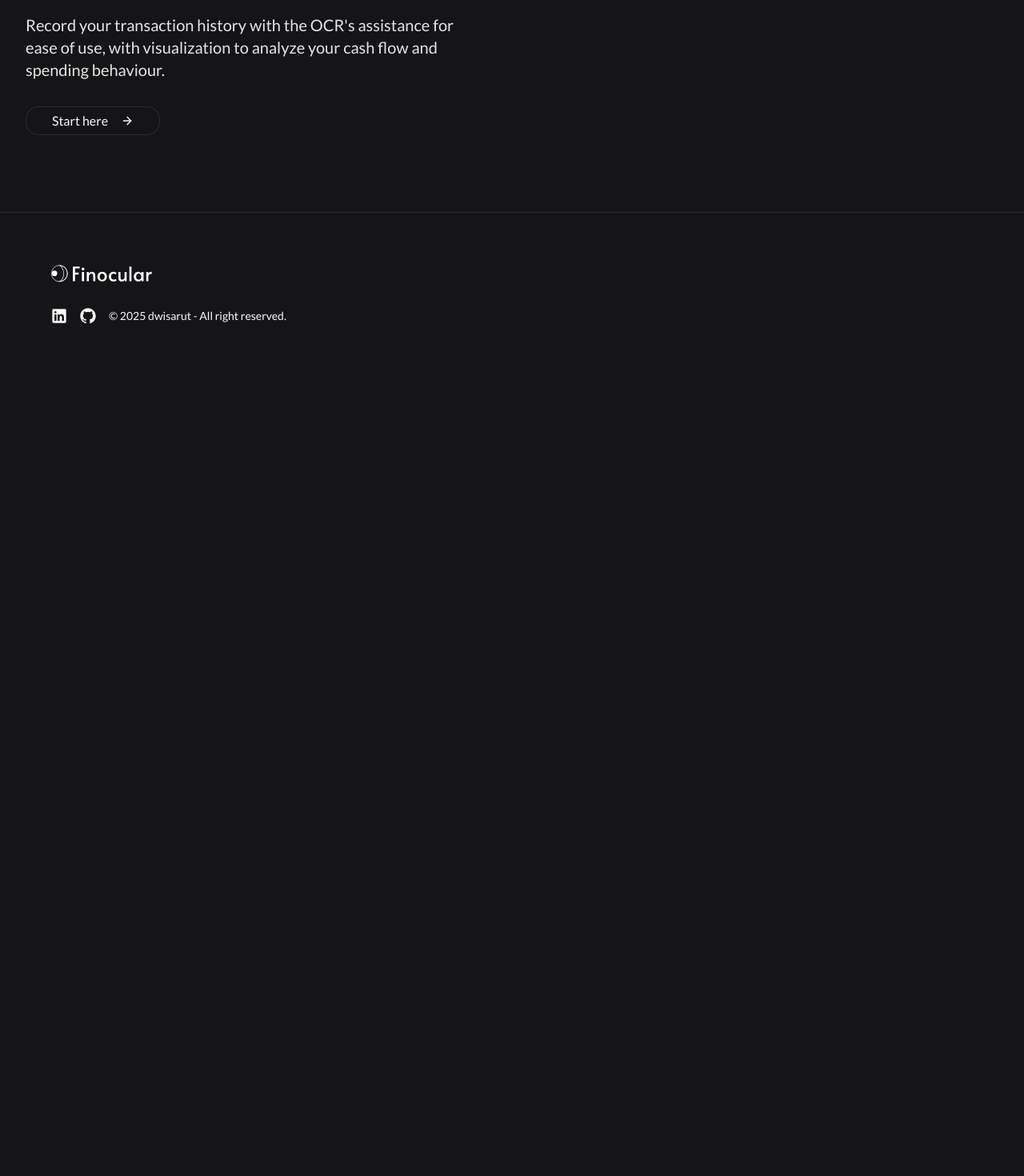
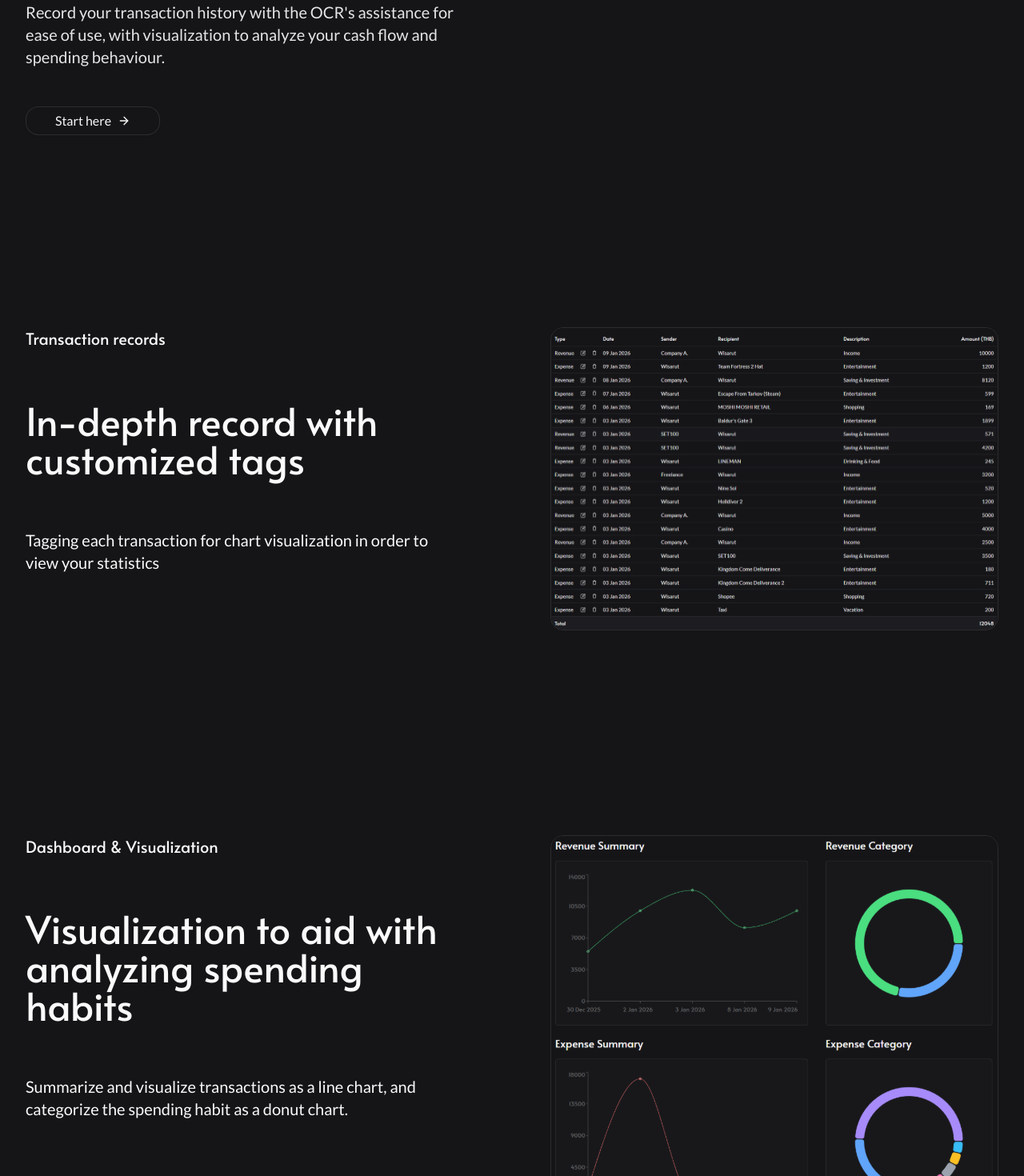
Before and after one commit to dwisarut/finocular, a React (Vite) app: page / in a window 1280 px wide. Shown: the part 440-1910 px from the top of the page at 80% size. Before the commit the page ends 877 px from the top, so only its background shows below. Built offline with nearby package versions, Linux system fonts and the light colour scheme.

Commit message:
feat: add preview in landing page

```diff
--- a/src/components/LandingPage.tsx
+++ b/src/components/LandingPage.tsx
@@ -11,24 +11,61 @@ const LandingPage = () => {
 
   return (
     <>
-      <div className="flex flex-col container">
-        <h1 className="text-[hsl(0,0%,90%)] text-6xl md:text-8xl m-8 ml-6 md:ml-0 pb-4 w-xs md:w-3xl h-auto alata">
+      <div className="flex flex-col container gap-12">
+        <h1 className="text-[hsl(0,0%,90%)] text-6xl md:text-8xl mt-8 ml-6 md:ml-0 pb-4 w-xs md:w-3xl h-auto alata">
           Financial visualizer to track your{" "}
           <span className="text-amber-300">transaction</span>
         </h1>
-        <p className="text-[hsl(0,0%,90%)] text-xl lato ml-6 md:ml-0 m-8 w-[24rem] md:w-xl">
+        <p className="text-[hsl(0,0%,90%)] text-xl lato ml-6 md:ml-0 w-full lg:w-xl">
           Record your transaction history with the OCR's assistance for ease of
           use, with visualization to analyze your cash flow and spending
           behaviour.
         </p>
         <Button
           variant="outline"
-          className="flex flex-row w-42 rounded-2xl lato text-base items-center gap-4 ml-6 md:ml-0 hover:cursor-pointer"
+          className="flex flex-row w-42 rounded-2xl lato text-base items-center ml-6 md:ml-0 hover:cursor-pointer"
           onClick={() => handleNavigate("/ledger")}
         >
           Start here
           <ArrowRight />
         </Button>
+
+        <div className="flex flex-col gap-64 mt-48">
+          <div className="flex flex-col gap-8 lg:gap-0 lg:flex-row justify-start lg:justify-between">
+            <div className="flex flex-col justify-start gap-16 w-130">
+              <h2 className="text-xl alata">Transaction records</h2>
+              <h3 className="text-5xl alata">
+                In-depth record with customized tags
+              </h3>
+              <p className="text-xl lato">
+                Tagging each transaction for chart visualization in order to
+                view your statistics
+              </p>
+            </div>
+            <img
+              className="border rounded-2xl w-full lg:w-140"
+              src="/ledger-preview.svg"
+              alt="Ledger preview"
+            />
+          </div>
+          <div className="flex flex-col gap-8 lg:gap-0 lg:flex-row justify-start lg:justify-between">
+            <div className="flex flex-col justify-start gap-16 w-130">
+              <h2 className="text-xl alata">Dashboard & Visualization</h2>
+              <h3 className="text-5xl alata">
+                Visualization to aid with analyzing spending habits
+              </h3>
+              <p className="text-xl lato">
+                Summarize and visualize transactions as a line chart, and
+                categorize the spending habit as a donut chart.
+              </p>
+            </div>
+            <img
+              className="border rounded-2xl w-full lg:w-140"
+              src="/dashboard-preview.svg"
+              alt="Dashboard preview"
+            />
+          </div>
+        </div>
       </div>
       <footer className="border-t border-border mt-24">
         <div className="flex container flex-col mt-8 mb-8">
```
Also changed, not shown: public/dashboard-preview.svg (added), public/ledger-preview.svg (added).
